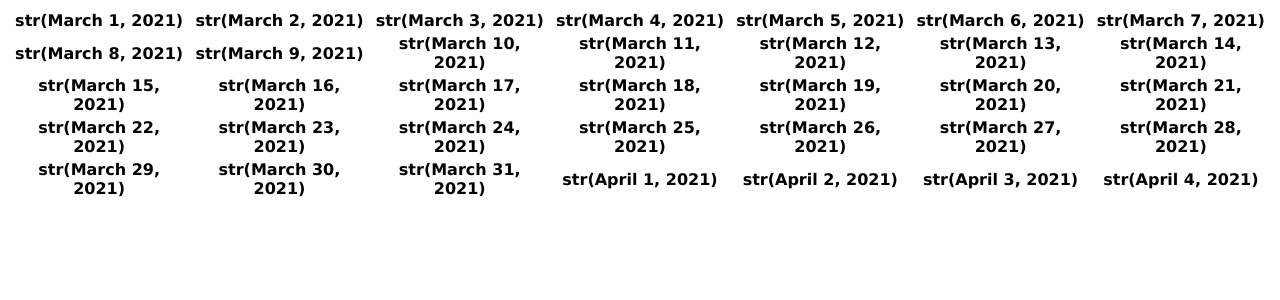
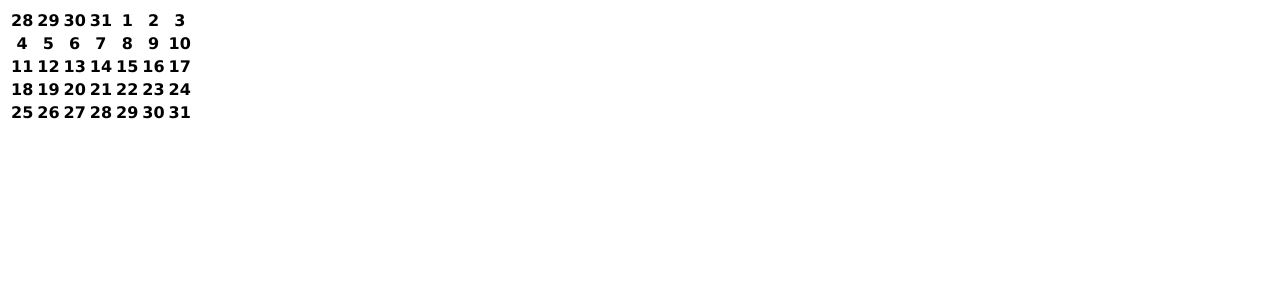
Before and after one commit to PetrAlexTeam/Calendar, a Django app: page /my_calendar in a window 1280 px wide. Shown: the top 300 px of the page. Run offline with Django 3.2, Linux system fonts and the light colour scheme; lists and menus that the app fills with data are empty.

Commit message:
Отображается правильно дни в месяце

```diff
--- a/Calendar/templates/Calendar/my_calendar.html
+++ b/Calendar/templates/Calendar/my_calendar.html
@@ -11,7 +11,7 @@
     {% for weak in date  %}
         <tr>
             {% for day in weak %}
-                <th> str({{ day }}) </th>
+                <th> {{ day.day }} </th>
             {% endfor %}
         </tr>
 
--- a/Calendar/views.py
+++ b/Calendar/views.py
@@ -13,7 +13,7 @@ def home(request):
 
 def my_calendar(request):
     c = calendar.Calendar()
-    context = {"date": c.monthdatescalendar(2021, 3)}
+    context = {"date": c.monthdatescalendar(2021, 1)}
     print(context["date"])
     return render(request, "Calendar/my_calendar.html", context)
 
```
